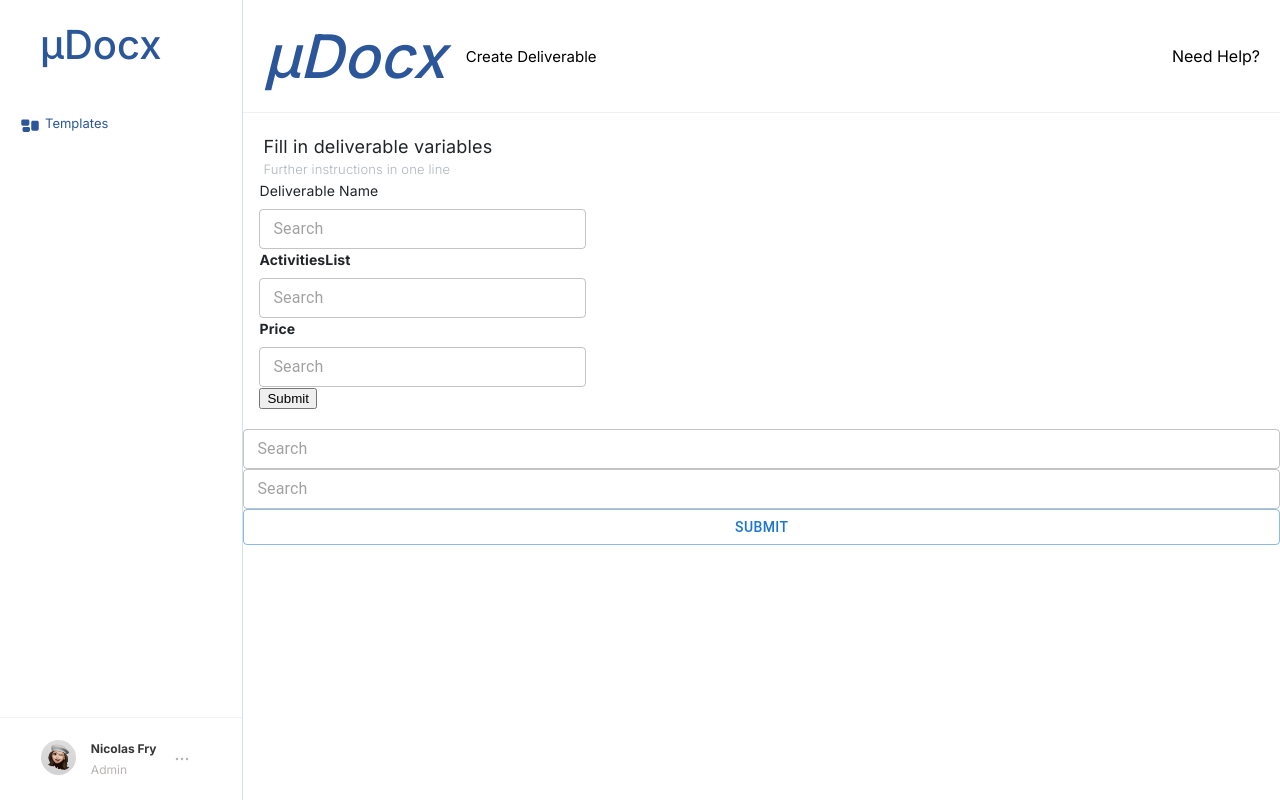
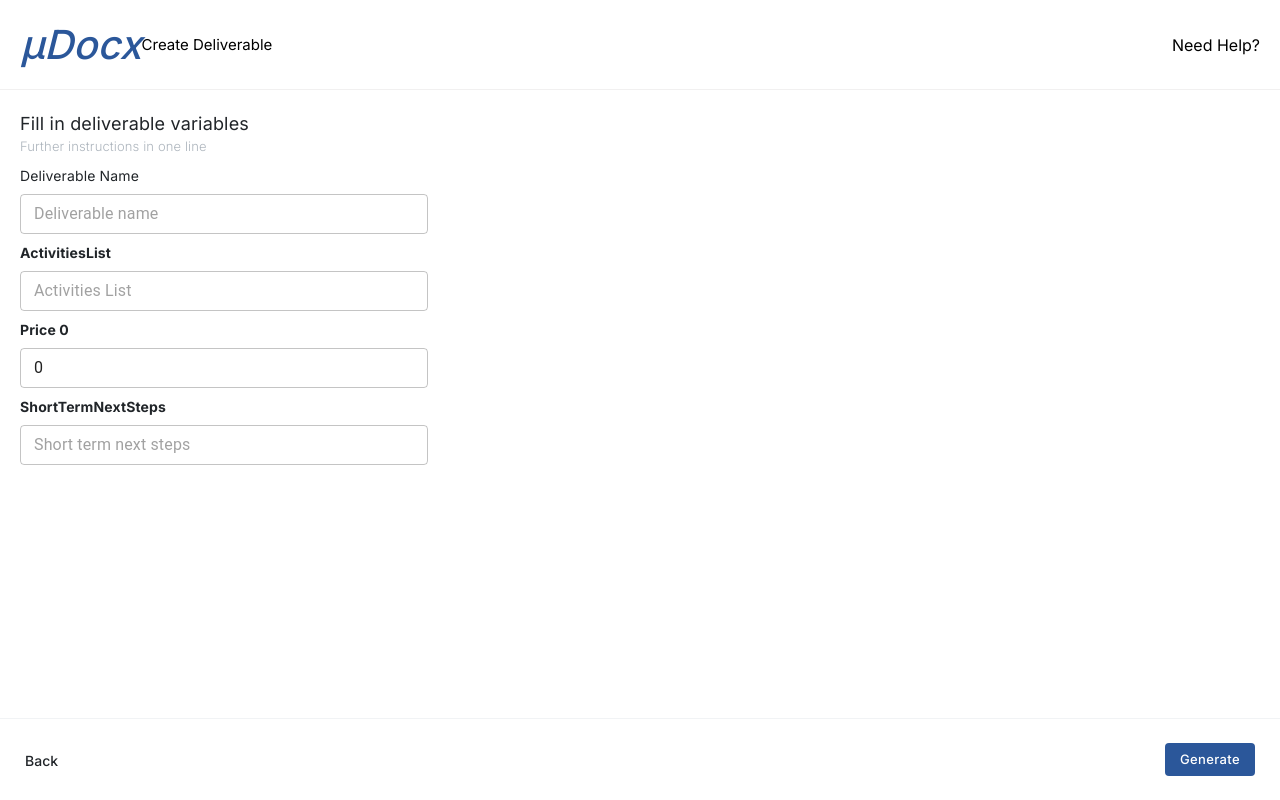
Before and after one commit to ch-hadi/udcx-frontend, a React (Create React App) app: page /cd in a window 1280 px wide. Built offline with nearby package versions, Linux system fonts and the light colour scheme.

Commit message:
data pages are complated

```diff
--- a/src/App.js
+++ b/src/App.js
@@ -13,7 +13,7 @@ import { Button } from '@mui/material';
 
 function App() {
   const classes = useStyles();
-  const th = useTheme()
+  // const th = useTheme()
   const [isLoggedIn, setIsLoggedIn] = useState(false);
   const [deliverable, setDeliverable] = useState(false);
   const handleLogin = () => {
@@ -23,39 +23,34 @@ function App() {
   const handleLogout = () => {
     setIsLoggedIn(false);
   };
-  console.log(classes)
+  // console.log(classes)
+  console.log(deliverable)
   return (
     <BrowserRouter>
       <ThemeProvider theme={theme} >
         <div style={{ display: 'flex', flex: 1, flexDirection: 'row', }}>
-          {/* <div> */}
           {!deliverable && <Sidebar />}
-          {/* </div> */}
           <Routes>
-            {/* <Route path="/" element={<Home />} /> */}
-            <Route path="/users" element={<User />} />
-            <Route path="/cd" element={<CreateDeliverables setDeliverable={setDeliverable} />} />
+            <Route path="/" element={<User />} />
+            {/* <Route path="/cd" element={<CreateDeliverables setDeliverable={setDeliverable} classes={classes}/>}/> */}
+            <Route path="/cd" element={<CreateDeliverables setDeliverable={setDeliverable} classes={classes} />} />
             {/* <Route path="/create-deliverables" element={<CreateDeliverables setDeliverable={setDeliverable} />} /> */}
           </Routes>
         </div>
         <Routes>
-          {/* <Route path="/" element={<Home />} /> */}
-          {/* <Route path="/users" element={<User />} />
-          <Route path="/products" element={<Products />} /> */}
-
         </Routes>
       </ThemeProvider>
     </BrowserRouter>
   );
 }
 
-const PrivateRoute = ({ element: Element, isLoggedIn, ...rest }) => {
-  return (
-    <Route
-      {...rest}
-      element={isLoggedIn ? <Element /> : <Navigate to="/login" />}
-    />
-  );
-};
+// const PrivateRoute = ({ element: Element, isLoggedIn, ...rest }) => {
+//   return (
+//     <Route
+//       {...rest}
+//       element={isLoggedIn ? <Element /> : <Navigate to="/login" />}
+//     />
+//   );
+// };
 
 export default App;
--- a/src/Pages/Deliverable/CreateDeliverables.jsx
+++ b/src/Pages/Deliverable/CreateDeliverables.jsx
@@ -7,74 +7,121 @@ import CHeader from "../../components/CNavbar/CHeader";
 import CForm from "../../components/CForm/CForm";
 import { useStyles } from "../../theme/MainTheme";
 import CTextField from "../../components/CTextField/CTextField";
-import { Button } from "@mui/material";
+import { Button, Grid, Typography, Box } from "@mui/material";
+import CFooter from "../../components/CFooter/CFooter";
 
 const validationSchema = yup.object({
-  email: yup
-    .string("Enter your Email")
-    .email("Enter a valid Email")
-    .required("Email is Required"),
-  password: yup
-    .string("Enter your password")
-    .min(3, "Password should be of minimum 8 characters long")
-    .required("Password is Required"),
+  price: yup
+    .number("Enter your price")
+    .min(20000, "Price must be greater than 20,000")
+    .required("Price is Required"),
 });
 
 const CreateDeliverables = (props) => {
   const navigate = useNavigate();
   const classes = useStyles();
   const formik = useFormik({
-    initialValues: { email: "", password: "" },
+    initialValues: { deliverable_name: "", price: 0, activitiesList: "", ShortTermNextSteps: "" },
     validationSchema: validationSchema,
-    onSubmit: (e) => {
-      console.log("hi", e);
+    onSubmit: (values, { resetForm }) => {
+      // e.preventDefault();
+      // console.log("hi", e);
     },
   });
-
-  const initialValues = {
-    user_name: "",
-    price: "",
-  };
 
   const handleBack = () => {
     // Assuming you have a setDeliverable function in context or props
     props.setDeliverable(false);
     navigate("/");
   };
-
+  useEffect(() => {
+    props && props.setDeliverable(true)
+  }, [])
   return (
-    <div style={{ width: '100%' }}>
+    <div style={{ width: '100%', height: '100vh' }}>
       <CHeader />
-      <CForm />
-      <form onSubmit={formik.handleSubmit}>
       <div
         style={{ display: "flex", flexDirection: "column", width: "100%" }}
       >
+        <Box sx={{ flexGrow: 1 }}>
+          <Grid container display={'block'} spacing={{ xs: 2, md: 1 }} padding={'20px'} columns={{ xs: 2, sm: 8, md: 12 }}>
+            <Grid item xs={2} sm={4} md={4} key={'index'}>
+              <Typography fontFamily={'inherit'} fontSize={{ sx: 10, md: 18 }} color={'#212529'}>
+                Fill in deliverable variables
+              </Typography>
+              <Typography fontFamily={'inherit'} fontSize={{ sx: 10, md: 13 }} fontWeight={300} color={'#ADB5BD'}>
+                Further instructions in one line
+              </Typography>
+            </Grid>
+            <Grid item xs={2} sm={4} md={4} key={'i3'}>
+              <Typography fontFamily={'inherit'} fontSize={{ sx: 10, md: 14 }} color={'#212529'} marginBottom={'8px'}>
+                Deliverable Name
+              </Typography>
               <CTextField
-            name="email"
-            value={formik.values.email}
+                name="deliverable_name"
+                value={formik.values.deliverable_name}
                 onChange={formik.handleChange}
                 onBlur={formik.handleBlur}
-            error={Boolean(formik.errors.email)}
+                // error={Boolean(formik.errors.deliverable_name)}
                 size="small"
                 width="100%"
-            helperText={formik.errors.email}
+                helperText={formik.errors.deliverable_name}
+                placeholder='Deliverable name'
               />
+            </Grid>
+
+            <Grid item xs={2} sm={4} md={4} key={'i2'}>
+              <Typography fontWeight={'bold'} fontFamily={'inherit'} fontSize={{ sx: 10, md: 14 }} color={'#212529'} marginBottom={'8px'}>
+                ActivitiesList
+              </Typography>
               <CTextField
-            name="password"
-            value={formik.values.password}
+                name="activitiesList"
+                value={formik.values.activitiesList}
                 onChange={formik.handleChange}
                 onBlur={formik.handleBlur}
-            error={Boolean(formik.errors.password)}
+                error={Boolean(formik.errors.activitiesList)}
                 size="small"
                 width="100%"
-            helperText={formik.errors.password}
+                helperText={formik.errors.activitiesList}
+                placeholder='Activities List'
               />
-          <Button variant="outlined" type="submit">
-            Submit
-          </Button>
+            </Grid>
+            <Grid item xs={2} sm={4} md={4} key={'i1'}>
+              <Typography fontWeight={'bold'} fontFamily={'inherit'} fontSize={{ sx: 10, md: 14 }} color={'#212529'} marginBottom={'8px'}>
+                Price {formik.values.price}
+              </Typography>
+              <CTextField
+                name="price"
+                value={formik.values.price}
+                onChange={formik.handleChange}
+                onBlur={formik.handleBlur}
+                error={Boolean(formik.errors.price)}
+                size="small"
+                width="100%"
+                helperText={formik.errors.price}
+                placeholder='Price'
+              />
+            </Grid>
+            <Grid item xs={2} sm={4} md={4} key={'i1'}>
+              <Typography fontWeight={'bold'} fontFamily={'inherit'} fontSize={{ sx: 10, md: 14 }} color={'#212529'} marginBottom={'8px'}>
+                ShortTermNextSteps {formik.values.ShortTermNextSteps && formik.values.ShortTermNextSteps}
+              </Typography>
+              <CTextField
+                name="ShortTermNextSteps"
+                value={formik.values.ShortTermNextSteps}
+                onChange={formik.handleChange}
+                onBlur={formik.handleBlur}
+                error={Boolean(formik.errors.ShortTermNextSteps)}
+                size="small"
+                width="100%"
+                helperText={formik.errors.ShortTermNextSteps}
+                placeholder='Short term next steps'
+              />
+            </Grid>
+          </Grid>
+          <CFooter onClick={() => formik.handleSubmit()} setDeliverable={props.setDeliverable} />
+        </Box>
       </div>
-      </form>
     </div>
   );
 };
--- /dev/null
+++ b/src/components/CButton/CButton.jsx
@@ -0,0 +1,14 @@
+import { Button } from '@mui/material'
+import React from 'react'
+import { useStyles } from '../../theme/MainTheme'
+
+const CButton = (props) => {
+    const classes = useStyles()
+    return (
+        <Button className={classes.generateButton} sx={{ color: props.color ? props.color : 'auto', backgroundColor: props.backgroundColor ? props.backgroundColor : '' }} variant={props.variant} onClick={props.onClick} size={props.size}>
+            {props.label}
+        </Button>
+    )
+}
+
+export default CButton
--- /dev/null
+++ b/src/components/CFooter/CFooter.jsx
@@ -0,0 +1,28 @@
+import React from "react";
+import { Link } from "react-router-dom";
+import { useStyles } from "../../theme/MainTheme";
+import CButton from "../CButton/CButton";
+
+const CFooter = (props) => {
+    const classes = useStyles();
+    return <div style={{
+        width: "100%",
+        // borderBottom: '1px solid rgba(227, 225, 225, 0.5)',
+        position: 'fixed',
+
+        bottom: 0,
+        // background: 'red',
+        borderTop: '1px solid #F1F3F5'
+    }}>
+        <div className={classes.footerButtons}>
+            <div>
+                <Link onClick={() => props.setDeliverable(false)} to={'/'} className={classes.link}>Back</Link>
+            </div>
+            <div>
+                <CButton onClick={() => props.onClick} backgroundColor='#2B579A' color='#fff' label='Generate' varient='contained' size='small' />
+            </div>
+        </div>
+    </div>;
+};
+
+export default CFooter;
--- a/src/components/CNavbar/CHeader.jsx
+++ b/src/components/CNavbar/CHeader.jsx
@@ -6,7 +6,7 @@ const CHeader = () => {
   }}>
     <div className='heading'>
       <div className="heading_content">
-        <p style={{ fontStyle: 'italic', fontSize: 60, fontWeight: 500, color: '#2B579A', marginRight: '20px' }}>µDocx</p>
+        <p style={{ fontStyle: 'italic', fontSize: 40, fontWeight: 500, color: '#2B579A', marginRight: '10px 20px' }}>µDocx</p>
         <p style={{ color: '212529' }}>Create Deliverable</p>
       </div>
 
--- a/src/components/CTextField/CTextField.jsx
+++ b/src/components/CTextField/CTextField.jsx
@@ -1,16 +1,19 @@
 import { TextField } from "@mui/material";
 import React from "react";
+import { useStyles } from "../../theme/MainTheme";
 
 const CTextField = (props) => {
+  const classes = useStyles()
   return (
     <TextField
       sx={{
         margin: props.margin ? props.margin : 0,
         width: props.width ? props.width : "30%",
       }}
+      className={classes.helperText}
       size={props.size}
       id="outlined-basic"
-      placeholder="Search"
+      placeholder={props.placeholder}
       variant="outlined"
       name={props.name}
       value={props.value}
--- a/src/index.js
+++ b/src/index.js
@@ -4,7 +4,7 @@ import './index.css';
 import App from './App';
 const root = ReactDOM.createRoot(document.getElementById('root'));
 root.render(
-  // <React.StrictMode>
-  <App />
-  // </React.StrictMode>
+  <React.StrictMode>
+    <App />
+  </React.StrictMode>
 );
--- a/src/theme/MainTheme.js
+++ b/src/theme/MainTheme.js
@@ -13,6 +13,34 @@ export const useStyles = makeStyles({
     color: {
         color: red[300],
         deep: deepOrange[300]
+    },
+    helperText: {
+        '& MuiFormHelperText-root': {
+            display: 'none !important'
+        }
+    },
+    link: {
+        textDecoration: 'none',
+        color: '#212529',
+        fontSize: '14px',
+        fontWeight: 500,
+        cursor: 'pointer'
+    },
+    generateButton: {
+        fontSize: '12px',
+        textTransform: 'capitalize !important',
+        padding: '5px 15px !important',
+        fontFamily: 'Inter !important',
+        borderRadius: 8,
+        '&:hover': {
+            background: '#2B279A !important'
+        }
+    },
+    footerButtons: {
+        display: 'flex',
+        alignItems: 'center',
+        justifyContent: 'space-between',
+        padding: '24px 25px',
     }
 
 });
```
Also changed, not shown: 1 other file (tests, documents, lock files or other folders). Lines whose indentation alone changed are shown as unchanged.
